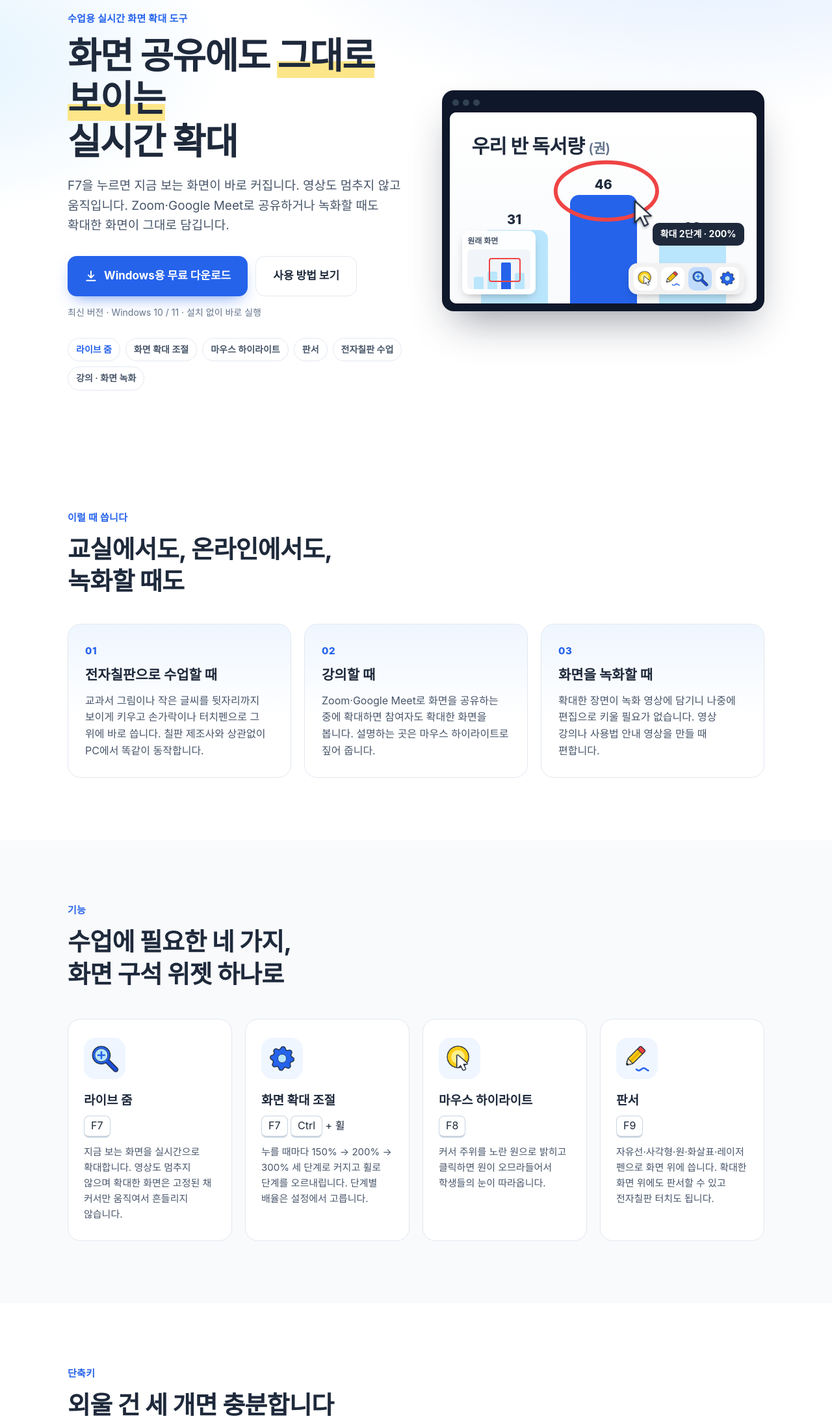
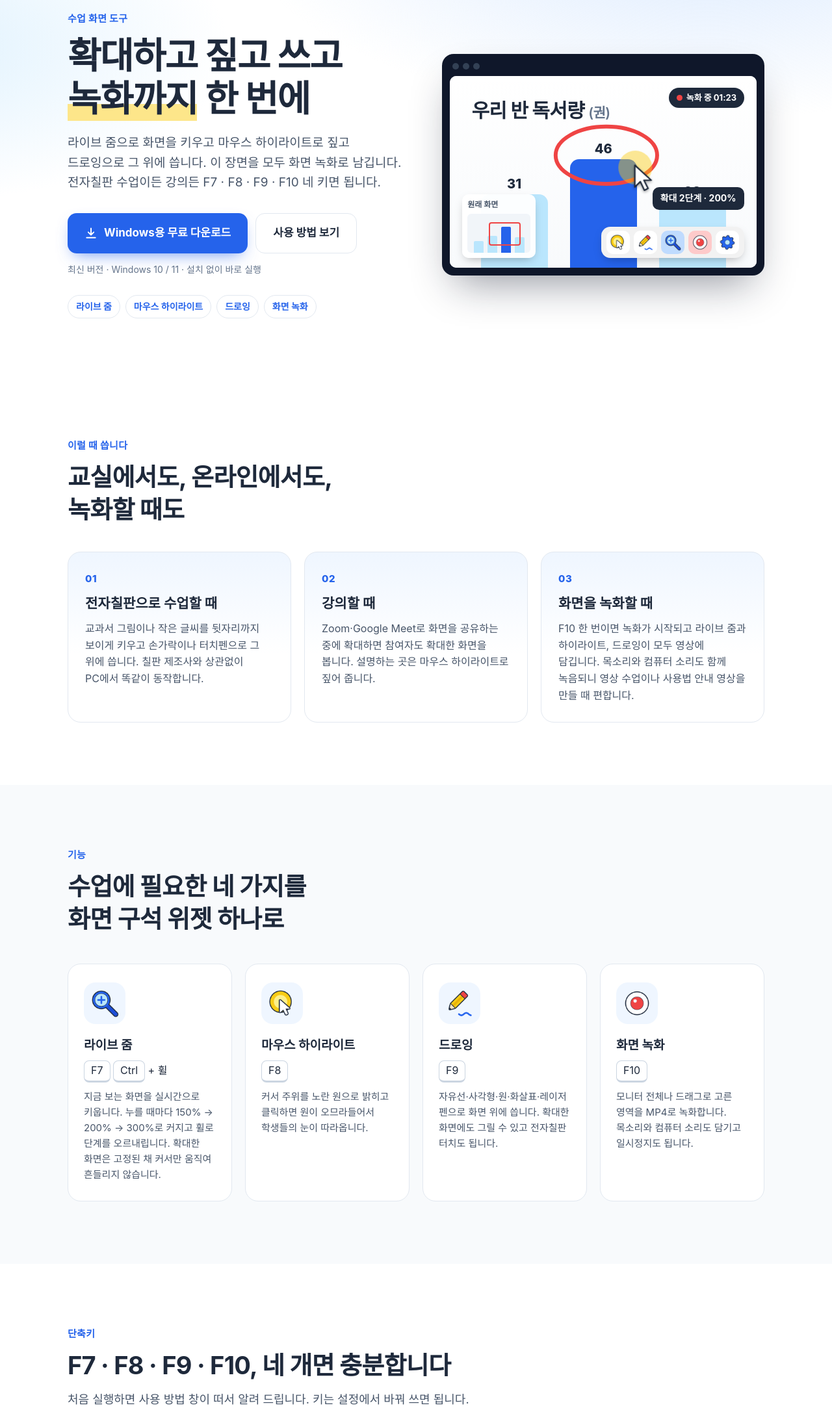
Before and after one commit to codersongpro/mouse, a plain HTML site: page site/index.html in a window 1280 px wide. Shown: the part 120-2310 px from the top of the page at 65% size. Drawn offline with Linux system fonts and the light colour scheme; no server answers; a web font is replaced by a local one.

Commit message:
Present ClassZoom around live zoom, highlight, drawing and recording
Landing page hero, feature grid, shortcuts and FAQ now cover screen
recording; the user guide, README and copy rules follow.

Co-Authored-By: Claude Opus 5.5 <noreply@anthropic.com>
Claude-Session: https://claude.ai/code/session_01A7oqvKdSjdYe6hdTFPD8rC

```diff
--- a/site/index.html
+++ b/site/index.html
@@ -3,14 +3,14 @@
 <head>
 <meta charset="utf-8">
 <meta name="viewport" content="width=device-width, initial-scale=1">
-<title>ClassZoom — 화면 공유에도 그대로 보이는 실시간 수업 확대</title>
-<meta name="description" content="전자칠판 수업, 강의, 화면 녹화에 쓰는 라이브 줌 도구. 화면 확대 조절, 마우스 하이라이트, 판서까지 위젯 하나로. Windows용 무료 프로그램.">
+<title>ClassZoom — 확대하고 짚고 쓰고 녹화까지, 수업 화면 도구</title>
+<meta name="description" content="라이브 줌, 마우스 하이라이트, 드로잉, 화면 녹화를 위젯 하나로. 전자칠판 수업과 강의, 영상 수업에 쓰는 Windows용 무료 프로그램.">
 <meta name="theme-color" content="#2563EB">
 <link rel="icon" type="image/png" sizes="32x32" href="/assets/favicon-32.png">
 <link rel="apple-touch-icon" href="/assets/apple-touch-icon.png">
 <meta property="og:type" content="website">
-<meta property="og:title" content="ClassZoom — 화면 공유에도 그대로 보이는 실시간 수업 확대">
-<meta property="og:description" content="전자칠판 수업, 강의, 화면 녹화에 쓰는 라이브 줌 · 화면 확대 조절 · 마우스 하이라이트 · 판서. Windows용 무료.">
+<meta property="og:title" content="ClassZoom — 확대하고 짚고 쓰고 녹화까지, 수업 화면 도구">
+<meta property="og:description" content="라이브 줌 · 마우스 하이라이트 · 드로잉 · 화면 녹화. 전자칠판 수업과 강의에 쓰는 Windows용 무료 프로그램.">
 <meta property="og:image" content="/assets/og.png">
 <meta name="twitter:card" content="summary_large_image">
 <link rel="preconnect" href="https://cdn.jsdelivr.net" crossorigin>
@@ -87,6 +87,10 @@
   .zbars i { position: absolute; top: -1.6em; left: 0; right: 0; text-align: center; font-style: normal; font-weight: 800; font-size: clamp(12px, 1.6vw, 20px); color: var(--ink); }
   .ring { position: absolute; left: 33%; top: 24%; width: 36%; }
   .cursor { position: absolute; left: 62%; top: 44%; width: clamp(18px, 2.4vw, 28px); filter: drop-shadow(0 2px 2px rgba(0,0,0,.35)); }
+  .hl { position: absolute; left: 57%; top: 37%; width: 11%; aspect-ratio: 1; border-radius: 50%; background: rgba(250, 204, 21, .45); }
+  .recpill { position: absolute; right: 4%; top: 6%; display: inline-flex; align-items: center; gap: 6px; padding: 5px 12px; border-radius: 999px; background: var(--ink); color: #fff; font-weight: 700; font-size: clamp(10px, 1.1vw, 13px); }
+  .recpill i { width: 9px; height: 9px; border-radius: 50%; background: var(--red); }
+  .widget span.rec { background: #FECACA; }
   .badge { position: absolute; left: 66%; top: 58%; padding: 6px 12px; border-radius: 10px; background: var(--ink); color: #fff; font-weight: 700; font-size: clamp(11px, 1.2vw, 14px); white-space: nowrap; }
   .minimap { position: absolute; left: 4%; bottom: 5%; width: 24%; padding: 6px 8px 8px; border-radius: 10px; background: rgba(255,255,255,.95); box-shadow: 0 6px 16px -6px rgba(0,0,0,.35); font-size: clamp(9px, 1vw, 12px); color: var(--ink-2); }
   .mm { position: relative; margin-top: 4px; aspect-ratio: 16/10; border-radius: 6px; background: #F1F5F9; display: flex; align-items: flex-end; gap: 8%; padding: 0 10%; }
@@ -98,8 +102,10 @@
   .widget span.on { background: #BFDBFE; }
   .widget img { width: 72%; }
   @media (prefers-reduced-motion: no-preference) {
-    .cursor { animation: nudge 3.2s ease-in-out infinite; }
+    .cursor, .hl { animation: nudge 3.2s ease-in-out infinite; }
     @keyframes nudge { 50% { transform: translate(-10px, 6px); } }
+    .recpill i { animation: blink 1.2s steps(2, start) infinite; }
+    @keyframes blink { to { visibility: hidden; } }
   }
   @media (max-width: 560px) { .cta .btn { width: 100%; justify-content: center; } }
 
@@ -186,9 +192,9 @@
   <section class="hero">
     <div class="wrap">
       <div>
-        <p class="eyebrow">수업용 실시간 화면 확대 도구</p>
-        <h1>화면 공유에도 <em>그대로 보이는</em><br>실시간 확대</h1>
-        <p class="sub">F7을 누르면 지금 보는 화면이 바로 커집니다. 영상도 멈추지 않고 움직입니다. Zoom·Google Meet로 공유하거나 녹화할 때도 확대한 화면이 그대로 담깁니다.</p>
+        <p class="eyebrow">수업 화면 도구</p>
+        <h1>확대하고 짚고 쓰고<br><em>녹화까지</em> 한 번에</h1>
+        <p class="sub">라이브 줌으로 화면을 키우고 마우스 하이라이트로 짚고 드로잉으로 그 위에 씁니다. 이 장면을 모두 화면 녹화로 남깁니다. 전자칠판 수업이든 강의든 F7 · F8 · F9 · F10 네 키면 됩니다.</p>
         <div class="cta">
           <a class="btn btn-primary js-download" href="https://github.com/codersongpro/mouse/releases/latest">
             <svg viewBox="0 0 24 24" fill="none" stroke="currentColor" stroke-width="2.4" stroke-linecap="round" stroke-linejoin="round" aria-hidden="true"><path d="M12 3v12m0 0l-5-5m5 5l5-5M4 20h16"/></svg>
@@ -199,11 +205,9 @@
         <p class="meta"><span class="js-version">최신 버전</span> · Windows 10 / 11 · 설치 없이 바로 실행</p>
         <div class="chips">
           <span class="chip"><b>라이브 줌</b></span>
-          <span class="chip">화면 확대 조절</span>
-          <span class="chip">마우스 하이라이트</span>
-          <span class="chip">판서</span>
-          <span class="chip">전자칠판 수업</span>
-          <span class="chip">강의 · 화면 녹화</span>
+          <span class="chip"><b>마우스 하이라이트</b></span>
+          <span class="chip"><b>드로잉</b></span>
+          <span class="chip"><b>화면 녹화</b></span>
         </div>
       </div>
 
@@ -220,8 +224,10 @@
               <span style="height:52%"><i>28</i></span>
             </div>
             <svg class="ring" viewBox="0 0 200 120" fill="none" aria-hidden="true"><ellipse cx="100" cy="60" rx="92" ry="52" stroke="#EF4444" stroke-width="7" stroke-linecap="round" stroke-dasharray="520 60"/></svg>
+            <span class="hl" aria-hidden="true"></span>
             <svg class="cursor" viewBox="0 0 20 30" aria-hidden="true"><path d="M1 1 L1 25 L7 19 L11.5 28.5 L15.5 26.5 L11 17.5 L19 17.5 Z" fill="#fff" stroke="#1E293B" stroke-width="1.6" stroke-linejoin="round"/></svg>
             <span class="badge">확대 2단계 · 200%</span>
+            <span class="recpill"><i></i>녹화 중 01:23</span>
           </div>
           <!-- 원래 화면에서 어디를 키웠는지 -->
           <div class="minimap" aria-hidden="true">
@@ -232,6 +238,7 @@
             <span><img src="/assets/spotlight.png" alt=""></span>
             <span><img src="/assets/draw.png" alt=""></span>
             <span class="on"><img src="/assets/zoom.png" alt=""></span>
+            <span class="rec"><img src="/assets/record.png" alt=""></span>
             <span><img src="/assets/settings.png" alt=""></span>
           </div>
         </div>
@@ -248,7 +255,7 @@
         <article class="use">
           <span class="num">01</span>
           <h3>전자칠판으로 수업할 때</h3>
-          <p>교과서 그림이나 작은 글씨를 뒷자리까지 보이게 키우고 손가락이나 터치펜으로 그 위에 바로 씁니다. 칠판 제조사와 상관없이 PC에서 똑같이 동작합니다.</p>
+          <p>교과서 그림이나 작은 글씨를 뒷자리까지 보이게 키우고 손가락이나 터치펜으로 그 위에 씁니다. 칠판 제조사와 상관없이 PC에서 똑같이 동작합니다.</p>
         </article>
         <article class="use">
           <span class="num">02</span>
@@ -258,7 +265,7 @@
         <article class="use">
           <span class="num">03</span>
           <h3>화면을 녹화할 때</h3>
-          <p>확대한 장면이 녹화 영상에 담기니 나중에 편집으로 키울 필요가 없습니다. 영상 강의나 사용법 안내 영상을 만들 때 편합니다.</p>
+          <p>F10 한 번이면 녹화가 시작되고 라이브 줌과 하이라이트, 드로잉이 모두 영상에 담깁니다. 목소리와 컴퓨터 소리도 함께 녹음되니 영상 수업이나 사용법 안내 영상을 만들 때 편합니다.</p>
         </article>
       </div>
     </div>
@@ -268,19 +275,13 @@
   <section class="features" id="features">
     <div class="wrap">
       <p class="eyebrow">기능</p>
-      <h2>수업에 필요한 네 가지,<br>화면 구석 위젯 하나로</h2>
+      <h2>수업에 필요한 네 가지를<br>화면 구석 위젯 하나로</h2>
       <div class="grid4">
         <article class="feat">
           <div class="ico"><img src="/assets/zoom.png" alt=""></div>
           <h3>라이브 줌</h3>
-          <div class="key"><kbd>F7</kbd></div>
-          <p>지금 보는 화면을 실시간으로 확대합니다. 영상도 멈추지 않으며 확대한 화면은 고정된 채 커서만 움직여서 흔들리지 않습니다.</p>
-        </article>
-        <article class="feat">
-          <div class="ico"><img src="/assets/settings.png" alt=""></div>
-          <h3>화면 확대 조절</h3>
           <div class="key"><kbd>F7</kbd> <kbd>Ctrl</kbd> + 휠</div>
-          <p>누를 때마다 150% → 200% → 300% 세 단계로 커지고 휠로 단계를 오르내립니다. 단계별 배율은 설정에서 고릅니다.</p>
+          <p>지금 보는 화면을 실시간으로 키웁니다. 누를 때마다 150% → 200% → 300%로 커지고 휠로 단계를 오르내립니다. 확대한 화면은 고정된 채 커서만 움직여 흔들리지 않습니다.</p>
         </article>
         <article class="feat">
           <div class="ico"><img src="/assets/spotlight.png" alt=""></div>
@@ -290,9 +291,15 @@
         </article>
         <article class="feat">
           <div class="ico"><img src="/assets/draw.png" alt=""></div>
-          <h3>판서</h3>
+          <h3>드로잉</h3>
           <div class="key"><kbd>F9</kbd></div>
-          <p>자유선·사각형·원·화살표·레이저 펜으로 화면 위에 씁니다. 확대한 화면 위에도 판서할 수 있고 전자칠판 터치도 됩니다.</p>
+          <p>자유선·사각형·원·화살표·레이저 펜으로 화면 위에 씁니다. 확대한 화면에도 그릴 수 있고 전자칠판 터치도 됩니다.</p>
+        </article>
+        <article class="feat">
+          <div class="ico"><img src="/assets/record.png" alt=""></div>
+          <h3>화면 녹화</h3>
+          <div class="key"><kbd>F10</kbd></div>
+          <p>모니터 전체나 드래그로 고른 영역을 MP4로 녹화합니다. 목소리와 컴퓨터 소리도 담기고 일시정지도 됩니다.</p>
         </article>
       </div>
     </div>
@@ -302,17 +309,20 @@
   <section id="keys">
     <div class="wrap">
       <p class="eyebrow">단축키</p>
-      <h2>외울 건 세 개면 충분합니다</h2>
+      <h2>F7 · F8 · F9 · F10, 네 개면 충분합니다</h2>
       <p class="lead">처음 실행하면 사용 방법 창이 떠서 알려 드립니다. 키는 설정에서 바꿔 쓰면 됩니다.</p>
       <div class="keys">
         <div class="row"><div><kbd>F7</kbd></div><div class="desc">라이브 줌 (1단계 → 2단계 → 3단계 → 끄기)</div></div>
         <div class="row"><div><kbd>Ctrl</kbd> + 마우스 휠</div><div class="desc">화면 확대 단계 올리기 · 내리기</div></div>
-        <div class="row"><div><kbd>Esc</kbd></div><div class="desc">확대 끄기 (판서 중이면 지우고 판서 끄기)</div></div>
+        <div class="row"><div><kbd>Esc</kbd></div><div class="desc">확대 끄기 (드로잉 중이면 지우고 드로잉 끄기)</div></div>
         <div class="row"><div><kbd>F8</kbd></div><div class="desc">마우스 하이라이트 켜기 · 끄기</div></div>
-        <div class="row"><div><kbd>F9</kbd></div><div class="desc">판서 켜기 · 끄기</div></div>
+        <div class="row"><div><kbd>F9</kbd></div><div class="desc">드로잉 켜기 · 끄기</div></div>
+        <div class="row"><div><kbd>F10</kbd></div><div class="desc">화면 녹화 시작 · 정지</div></div>
+        <div class="row"><div><kbd>Ctrl</kbd> + <kbd>F10</kbd></div><div class="desc">녹화 일시정지 · 계속</div></div>
+        <div class="row"><div><kbd>Ctrl</kbd> + <kbd>Shift</kbd> + <kbd>F10</kbd></div><div class="desc">영역을 골라 그 부분만 녹화</div></div>
         <div class="row"><div><kbd>Shift</kbd> / <kbd>Ctrl</kbd> + 드래그</div><div class="desc">사각형 / 원</div></div>
         <div class="row"><div><kbd>1</kbd> ~ <kbd>9</kbd></div><div class="desc">펜 색 바꾸기</div></div>
-        <div class="row"><div><kbd>Ctrl</kbd> + <kbd>Z</kbd></div><div class="desc">방금 쓴 판서 되돌리기</div></div>
+        <div class="row"><div><kbd>Ctrl</kbd> + <kbd>Z</kbd></div><div class="desc">방금 그린 것 되돌리기</div></div>
       </div>
     </div>
   </section>
@@ -339,6 +349,8 @@
       <details><summary>무료인가요?</summary><p>네, 무료입니다. MIT 라이선스로 배포하고 학교에서도 개인도 자유롭게 씁니다.</p></details>
       <details><summary>따로 설치해야 하는 프로그램이 있나요?</summary><p>없습니다. 압축을 풀고 classzoom.exe만 실행하면 됩니다. 관리자 권한도 필요 없습니다.</p></details>
       <details><summary>Zoom이나 Google Meet에서 확대 화면이 안 보여요.</summary><p>공유할 때 특정 ‘창’이 아니라 <b>‘화면 전체’(모니터)</b>를 고르세요. 모니터가 두 대라면 공유 중인 모니터에서 확대를 켜면 됩니다.</p></details>
+      <details><summary>녹화한 영상은 어디에 저장되나요?</summary><p>동영상 폴더 안의 ClassZoom 폴더에 MP4 파일로 저장됩니다. 녹화가 끝나면 그 폴더가 열립니다. 저장 위치와 소리 녹음 여부는 설정의 녹화 탭에서 바꿉니다.</p></details>
+      <details><summary>녹화 중 표시창도 영상에 찍히나요?</summary><p>찍히지 않습니다. 카운트다운과 "녹화 중" 표시창, 영역 테두리는 화면에만 보이고 영상에는 들어가지 않습니다.</p></details>
       <details><summary>맥(Mac)에서도 되나요?</summary><p>지금은 Windows 10 / 11 전용입니다.</p></details>
       <details><summary>개인정보를 수집하나요?</summary><p>수집하지 않습니다. 인터넷은 설정 창을 열 때 새 버전이 있는지 확인하는 데에만 씁니다(버전 파일 1개 읽기).</p></details>
       <details><summary>넷플릭스 같은 영상이 확대 화면에서 검게 보여요.</summary><p>복사 방지(DRM)가 걸린 영상은 Windows가 확대를 막아 검게 보일 수 있습니다. 일반 영상과 유튜브는 문제없이 확대됩니다.</p></details>
@@ -349,7 +361,7 @@
   <section class="final">
     <div class="wrap">
       <h2>다음 수업부터 바로 써 보세요</h2>
-      <p class="lead">전자칠판 수업, 강의, 화면 녹화 어디서나 씁니다.</p>
+      <p class="lead">전자칠판 수업과 강의, 영상 수업 어디서나 씁니다.</p>
       <div class="cta">
         <a class="btn btn-primary js-download" href="https://github.com/codersongpro/mouse/releases/latest">
           <svg viewBox="0 0 24 24" fill="none" stroke="currentColor" stroke-width="2.4" stroke-linecap="round" stroke-linejoin="round" aria-hidden="true"><path d="M12 3v12m0 0l-5-5m5 5l5-5M4 20h16"/></svg>
```
Also changed, not shown: site/assets/og.png, site/assets/record.png (added), windows/사용안내.txt, 2 other files.
